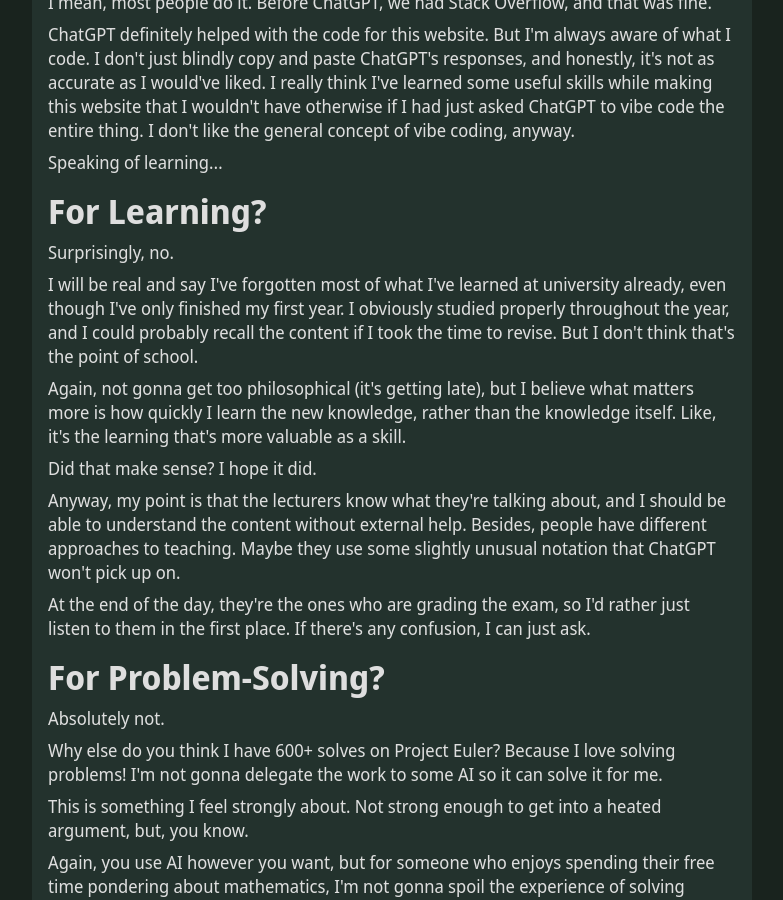
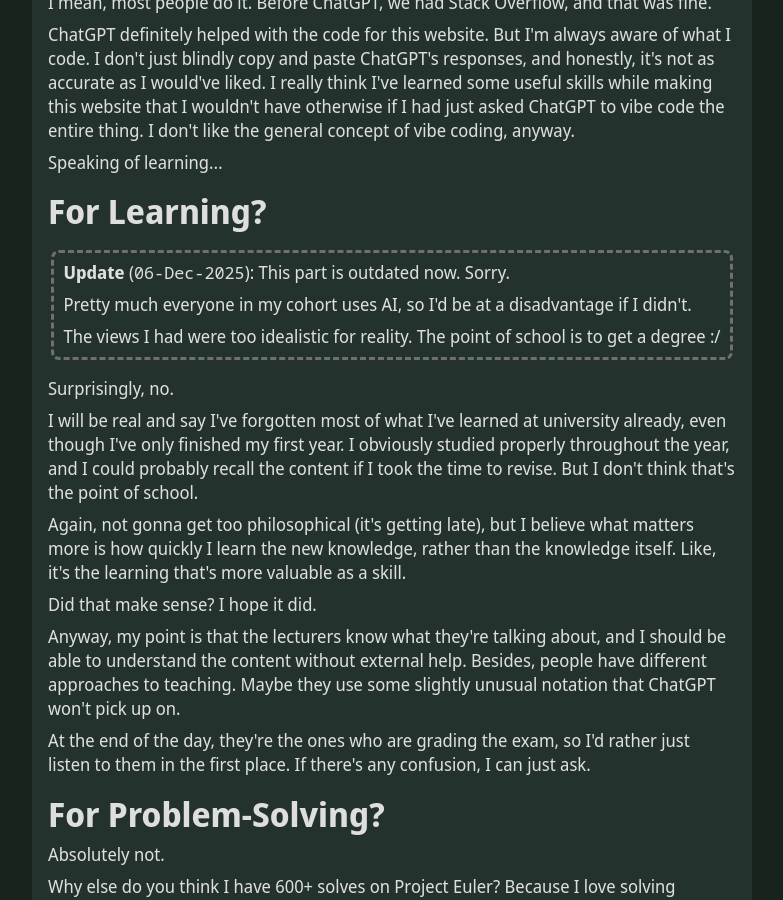
Before and after one commit to SanguineChameleon/sanguinechameleon.github.io, a Jekyll site: the page built from _posts/2025-07-27-ai-use.md, in a window 1280 px wide and 900 px high, scrolled down 1920 px. Shown: the whole window, without its empty margins (248-1031 px from the left). Built offline with Jekyll 4.4.1, drawn with Linux system fonts in a browser that asks for light colours.

Commit message:
Update "How I Use AI"

```diff
--- a/_posts/2025-07-27-ai-use.md
+++ b/_posts/2025-07-27-ai-use.md
@@ -61,6 +61,12 @@ Speaking of learning...
 
 ## For Learning?
 
+> **Update** (<span class="mono">06-Dec-2025</span>): This part is outdated now. Sorry.
+>
+> Pretty much everyone in my cohort uses AI, so I'd be at a disadvantage if I didn't.
+>
+> The views I had were too idealistic for reality. The point of school is to get a degree :/
+
 Surprisingly, no.
 
 I will be real and say I've forgotten most of what I've learned at university already, even though I've only finished my first year. I obviously studied properly throughout the year, and I could probably recall the content if I took the time to revise. But I don't think that's the point of school.
```
